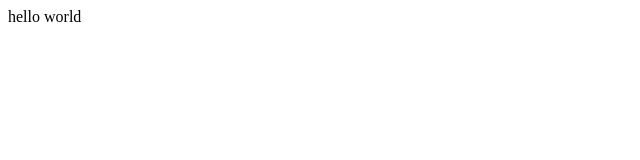
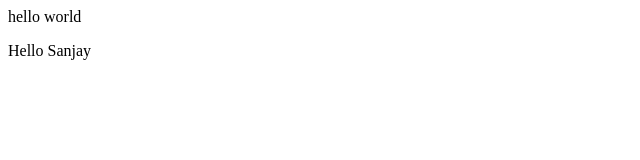
Before and after one commit to sanjaykumar7761/apnacollege-demo, a plain HTML site: page index.html in a window 1280 px wide. Shown: the full height of the page, 0-640 px from the left. Drawn offline with Linux system fonts and the light colour scheme.

Commit message:
add some message

```diff
--- a/index.html
+++ b/index.html
@@ -1 +1,2 @@
 <p>hello world</p>
+<p>Hello Sanjay</p>
```
